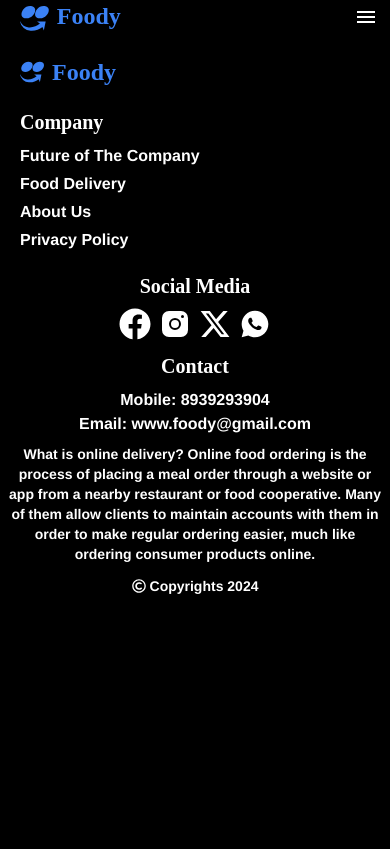
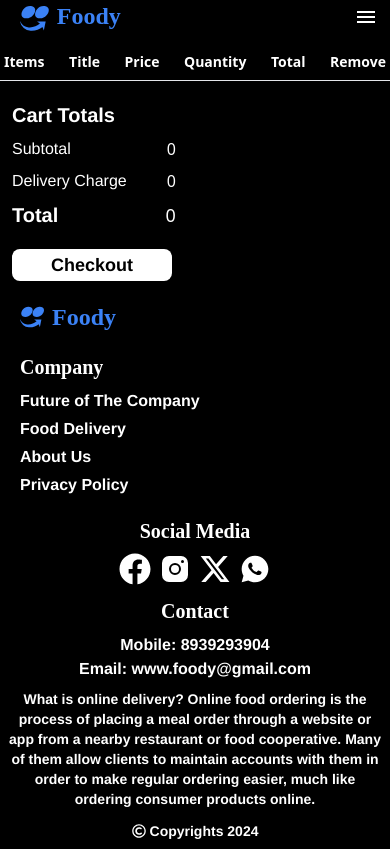
Before and after one commit to Saranraj3/MERN-Food-Delivery-Website-With-Admin-Pannel, a React (Vite) app in the folder client/: page /cart in a window 390 px wide. Built offline with nearby package versions, Linux system fonts and the light colour scheme; a web font is replaced by a local one.

Commit message:
Cart Page Design Responsive Created and Route Order Page Items List Added In The Cart Page

```diff
--- a/client/src/Assets/FoodItems/index.js
+++ b/client/src/Assets/FoodItems/index.js
@@ -33,7 +33,7 @@ let Food_List = [
     {
         id: 2,
         image: chickenbiriyani,
-        name: 'Chicken Biriyani',
+        name: 'Chicken Rice',
         category:'Chicken',
         description: 'Delicious meals are tasty',
         price: '550'
@@ -41,7 +41,7 @@ let Food_List = [
     {
         id: 3,
         image: chickenstick,
-        name: 'Chicken Stick Fry',
+        name: 'Chicken Rice',
         category:'Chicken',
         description: 'Delicious meals are tasty',
         price: '595'
@@ -49,14 +49,14 @@ let Food_List = [
     {
         id: 4,
         image: noodles,
-        name: 'Noodles',
+        name: 'Chicken Rice',
         description: 'Delicious meals are tasty',
         price: '500'
     },
     {
         id: 5,
         image: chickencurry,
-        name: 'Chicken Curry',
+        name: 'Chicken Rice',
         category:'Chicken',
         description: 'Delicious meals are tasty',
         price: '499'
@@ -64,7 +64,7 @@ let Food_List = [
     {
         id: 6,
         image: chickenfriedrice,
-        name: 'Chicken Fryed Rice',
+        name: 'Chicken Rice',
         category:'Chicken',
         description: 'Delicious meals are tasty',
         price: '600'
@@ -72,7 +72,7 @@ let Food_List = [
     {
         id: 7,
         image: chickenleg,
-        name: 'Chicken Leg',
+        name: 'Chicken Rice',
         category:'Chicken',
         description: 'Delicious meals are tasty',
         price: '399'
@@ -80,7 +80,7 @@ let Food_List = [
     {
         id: 8,
         image: biffe,
-        name: 'Biffe Fry',
+        name: 'Chicken Rice',
         category:'Biffe',
         description: 'Delicious meals are tasty',
         price: '400'
@@ -88,7 +88,7 @@ let Food_List = [
     {
         id: 9,
         image: buttermasaladosa,
-        name: 'Butter Masala Dosa',
+        name: 'Chicken Rice',
         category:'Dosa',
         description: 'Delicious meals are tasty',
         price: '460'
@@ -96,7 +96,7 @@ let Food_List = [
     {
         id: 10,
         image: fryedrice,
-        name: 'Fryed Rice',
+        name: 'Chicken Rice',
         category:'Rice',
         description: 'Delicious meals are tasty',
         price: '405'
--- a/client/src/Components/Footer/Footer.jsx
+++ b/client/src/Components/Footer/Footer.jsx
@@ -8,7 +8,7 @@ import { FaRegCopyright } from "react-icons/fa";
 
 function Footer() {
     return (
-        <div className='md:mt-[8rem]' id='about'>
+        <div className='sm:mt-5 md:mt-[8rem]' id='about'>
             <div>
                 <span className='flex'>
                     <SiIfood className='mt-1 ml-5 cursor-pointer text-blue-500 size-[1.5rem]' />
--- a/client/src/Components/Navbar/Navbar.jsx
+++ b/client/src/Components/Navbar/Navbar.jsx
@@ -24,10 +24,12 @@ function Navbar() {
             </div>
             <div className={!nav ? 'text-white fixed sm:left-0 sm:top-0 sm:w-[60%] sm:h-[15rem] sm:border-r border-r-gray-800 ease-in-out duration-200 sm:visible lg:invisible' : 'fixed left-[-100%]'}>
                 <ul className='lg:mt-[-2rem] lg:gap-[5rem] font-bold font-serif text-white cursor-pointer '>
-                    <li className='sm:mt-5 sm:border-b sm:border-gray-800 sm:ml-3 hover:text-blue-500'>Home</li>
+                    <Link to='/' className='sm:mt-5 sm:border-b sm:border-gray-800 sm:ml-3 hover:text-blue-500'>Home</Link>
                     <li className='sm:mt-5 sm:border-b sm:border-gray-800 sm:ml-3 hover:text-blue-500'>Menu</li>
                     <li className='sm:mt-5 sm:border-b sm:border-gray-800 sm:ml-3 hover:text-blue-500'>Service</li>
                     <li className='sm:mt-5 sm:border-b sm:border-gray-800 sm:ml-3 hover:text-blue-500'>About</li>
+                    <Link to='/cart'><IoCartSharp className='sm:mt-5 ml-3 sm:size-[1.5rem] lg:size-[1.8rem] cursor-pointer hover:text-blue-500 ' /></Link>
+
                 </ul>
             </div>
             <ul className='sm:invisible md:visible md:mt-[-2rem] md:gap-[2rem] lg:gap-[4rem] lg:text-lg xl:mr-[6rem] font-bold font-serif text-white cursor-pointer flex justify-center '>
@@ -38,7 +40,7 @@ function Navbar() {
             </ul>
             <ul className='sm:invisible md:visible md:mt-[-1.5rem] md:mr-[2rem] md:gap-[1rem] lg:gap-[3rem] lg:mt-[-1.8rem] xl:mr-[10rem] text-white flex justify-end'>
                 <IoSearch className='sm:size-[1.5rem] lg:size-[1.8rem] cursor-pointer hover:text-blue-500 ' />
-                <IoCartSharp className='sm:size-[1.5rem] lg:size-[1.8rem] cursor-pointer hover:text-blue-500 ' />
+                <Link to='/cart'><IoCartSharp className='sm:size-[1.5rem] lg:size-[1.8rem] cursor-pointer hover:text-blue-500 ' /></Link>
                 <Link to='/login'><MdAccountCircle className='sm:size-[1.5rem] lg:size-[1.8rem] cursor-pointer hover:text-blue-500 ' /></Link>
             </ul>
         </div>
--- a/client/src/Context/Context.jsx
+++ b/client/src/Context/Context.jsx
@@ -1,4 +1,4 @@
-import { createContext, useEffect, useState } from "react";
+import { createContext, useState } from "react";
 import Food_List from "../Assets/FoodItems";
 
 export const Context = createContext(null)
@@ -15,19 +15,17 @@ const ContextProvider = (props) => {
     }
 
     const RemoveFromCart = (itemId) => {
-        setCartItems((prev) => ({ ...prev, [itemId]: prev[itemId] - 1 }))
+        if (cartItems[itemId] > 0) {
+            setCartItems((prev) => ({ ...prev, [itemId]: prev[itemId] - 1 }))
+        }
     }
-
-    useEffect(() => {
-        console.log(cartItems);
-    }, [cartItems])
 
     const ContextValue = {
         Food_List,
         cartItems,
         setCartItems,
         AddToCart,
-        RemoveFromCart
+        RemoveFromCart,
     }
     return (
         <Context.Provider value={ContextValue}>
--- a/client/src/Pages/Cart/Cart.jsx
+++ b/client/src/Pages/Cart/Cart.jsx
@@ -1,8 +1,61 @@
-import React from 'react'
+import React, { useContext } from 'react';
+import {useNavigate} from 'react-router-dom';
+import { IoMdClose } from "react-icons/io";
+import { Context } from '../../Context/Context'
+import { LuIndianRupee } from "react-icons/lu";
 
 function Cart() {
+  const navigate = useNavigate();
+
+  const { cartItems, Food_List, RemoveFromCart } = useContext(Context);
   return (
-    <div>Cart</div>
+    <div className='sm:mt-5 md:mt-[4rem] text-white'>
+      <div>
+        <div className='sm:m-1 sm:text-sm md:m-[1rem] md:text-lg font-bold flex justify-between'>
+          <p>Items</p>
+          <p>Title</p>
+          <p>Price</p>
+          <p>Quantity</p>
+          <p>Total</p>
+          <p>Remove</p>
+        </div>
+        <br />
+        <hr className='sm:mt-[-20px]' />
+        {Food_List.map((item, index) => {
+          if (cartItems[item.id] > 0) {
+            return (
+              <div>
+                <div className='sm:h-[2rem] sm:m-[0.3rem] md:h-[3rem] md:m-[1rem] lg:h-[4rem] flex justify-between '>
+                  <img src={item.image} alt="" />
+                  <h1 className='sm:text-sm md:mt-5 md:ml-[-5rem] lg:ml-[-9rem] '>{item.name}</h1>
+                  <p className='sm:text-sm md:mt-5 md:ml-[-5rem] lg:ml-[-3rem] flex'><LuIndianRupee className='mt-1' />{item.price}</p>
+                  <p className='sm:text-sm md:mt-5'>{cartItems[item.id]}</p>
+                  <p className='sm:text-sm md:mt-5 flex'><LuIndianRupee className='mt-1' />{item.price * cartItems[item.id]}</p>
+                  <IoMdClose onClick={() => RemoveFromCart(item.id)} className='sm:text-sm md:mt-5' />
+                </div>
+                <hr className='h-px bg-gray-200 border-0 dark:bg-gray-700' />
+              </div>
+            )
+          }
+        })}
+      </div>
+      <div className='sm:mt-5 sm:ml-3 md:mt-[4rem] md:ml-5 '>
+        <h1 className='sm:text-xl md:text-2xl font-bold font-Arimo'>Cart Totals</h1>
+        <div className='flex'>
+          <p className='sm:mt-2 sm:text-base md:mt-5 md:text-lg font-Arimo'>Subtotal</p>
+          <p className='sm:mt-2 sm:ml-[6rem] sm:text-base md:mt-5 md:ml-[12rem] md:text-lg '>{0}</p>
+        </div>
+        <div className='flex'>
+          <p className='sm:mt-2 sm:text-base md:mt-5 md:text-lg font-Arimo'>Delivery Charge</p>
+          <p className='sm:mt-2 sm:ml-[2.5rem] sm:text-base md:mt-5 md:ml-[8rem] md:text-lg'>{0}</p>
+        </div>
+        <div className='flex sm:mt-2 md:mt-5'>
+          <p className='sm:text-xl font-bold font-Arimo '>Total</p>
+          <p className='sm:ml-[6.7rem] sm:text-lg md:ml-[13.2rem]'>{0}</p>
+        </div>
+      </div>
+      <button onClick={()=>navigate('/order')} className='sm:mt-5 sm:ml-3 sm:h-[2rem] sm:w-[10rem] sm:text-lg md:mt-10 md:ml-4 md:h-[2.5rem] md:w-[17rem] md:text-xl rounded-lg hover:opacity-80 font-bold font-Arimo bg-white text-black'>Checkout</button>
+    </div>
   )
 }
 
```
